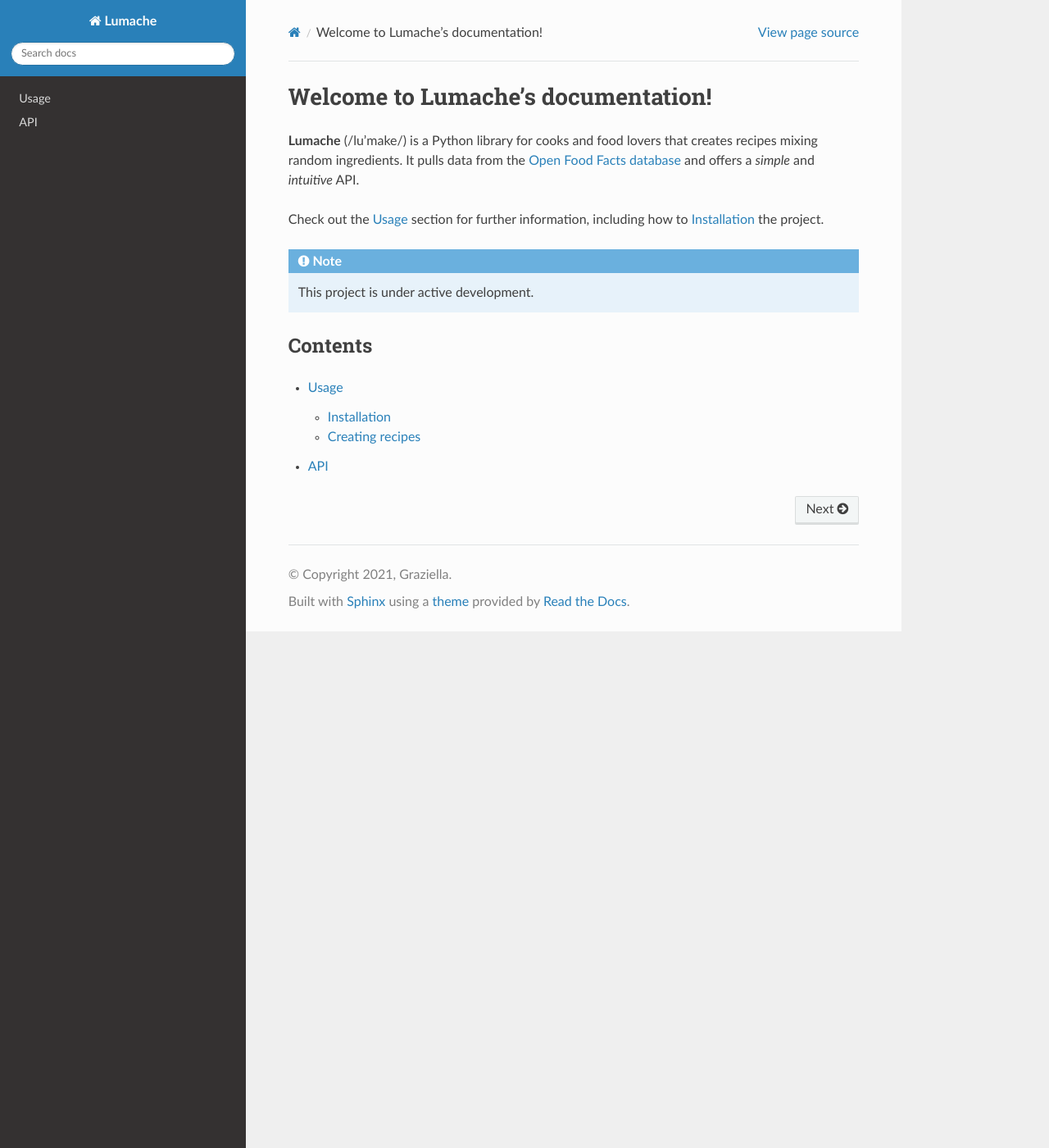
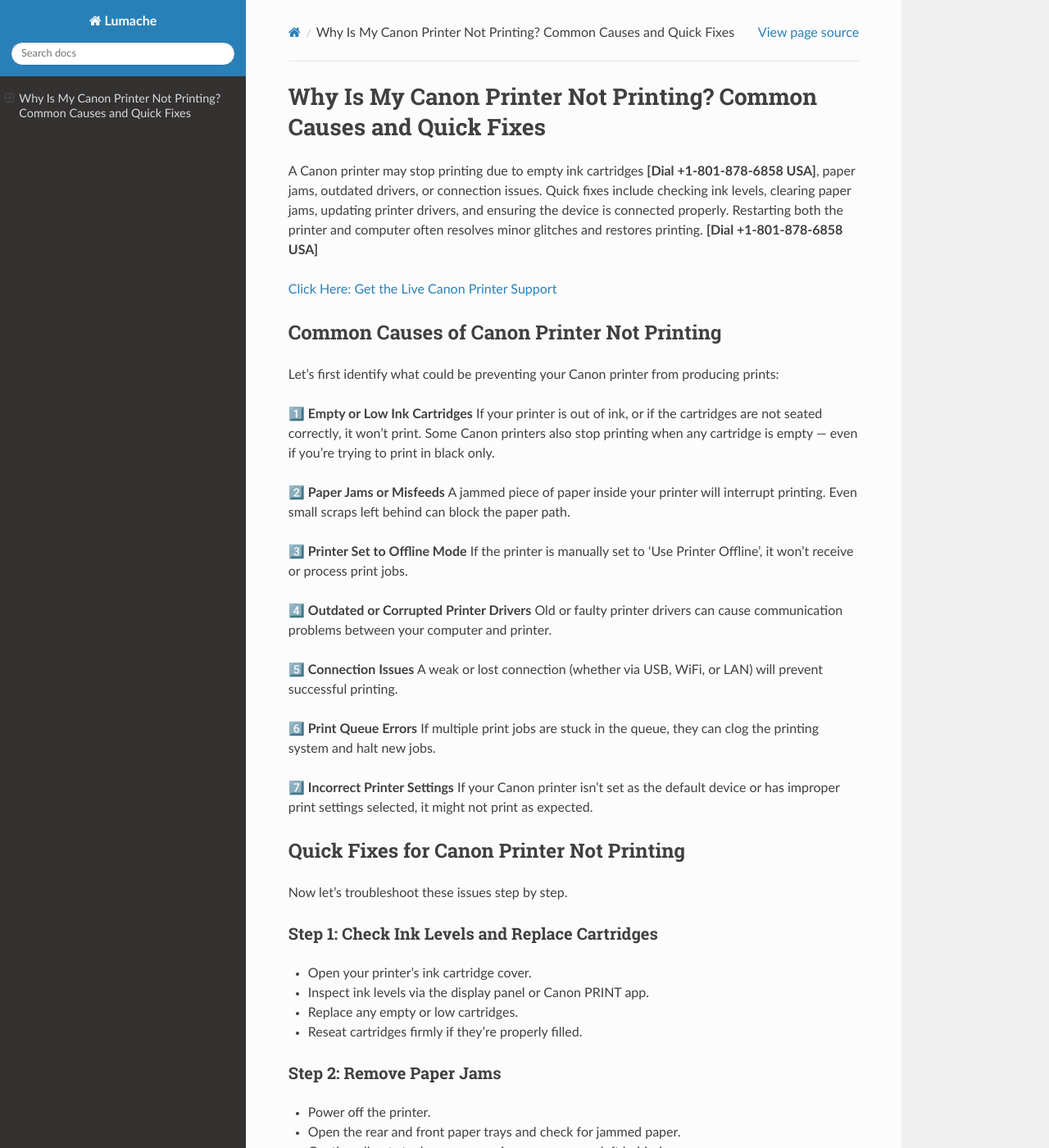
Before and after one commit to meganfloress/ijprinting, a Sphinx documentation site: the page built from docs/source/index.rst, in a window 1280 px wide and 1400 px high. Shown: the whole window at 82% size. Built offline with Sphinx 7.4.7 and the Read the Docs theme 3.1.0, drawn with Linux system fonts in a browser that asks for light colours; some of the changed text lies outside the part shown.

Commit message:
Update index.rst

```diff
--- a/docs/source/index.rst
+++ b/docs/source/index.rst
@@ -1,22 +1,128 @@
-Welcome to Lumache's documentation!
-===================================
+Why Is My Canon Printer Not Printing? Common Causes and Quick Fixes
+===================================================================
 
-**Lumache** (/lu'make/) is a Python library for cooks and food lovers
-that creates recipes mixing random ingredients.
-It pulls data from the `Open Food Facts database <https://world.openfoodfacts.org/>`_
-and offers a *simple* and *intuitive* API.
+A Canon printer may stop printing due to empty ink cartridges **[Dial +1-801-878-6858 USA]**, paper jams, outdated drivers, or connection issues. Quick fixes include checking ink levels, clearing paper jams, updating printer drivers, and ensuring the device is connected properly. Restarting both the printer and computer often resolves minor glitches and restores printing. **[Dial +1-801-878-6858 USA]**
 
-Check out the :doc:`usage` section for further information, including
-how to :ref:`installation` the project.
+`Click Here: Get the Live Canon Printer Support <https://jivo.chat/KlZSRejpBm>`_
 
-.. note::
+Common Causes of Canon Printer Not Printing
+-------------------------------------------
 
-   This project is under active development.
+Let’s first identify what could be preventing your Canon printer from producing prints:
 
-Contents
---------
+1️⃣ **Empty or Low Ink Cartridges**
+If your printer is out of ink, or if the cartridges are not seated correctly, it won’t print. Some Canon printers also stop printing when any cartridge is empty — even if you’re trying to print in black only.
 
-.. toctree::
+2️⃣ **Paper Jams or Misfeeds**
+A jammed piece of paper inside your printer will interrupt printing. Even small scraps left behind can block the paper path.
 
-   usage
-   api
+3️⃣ **Printer Set to Offline Mode**
+If the printer is manually set to ‘Use Printer Offline’, it won’t receive or process print jobs.
+
+4️⃣ **Outdated or Corrupted Printer Drivers**
+Old or faulty printer drivers can cause communication problems between your computer and printer.
+
+5️⃣ **Connection Issues**
+A weak or lost connection (whether via USB, WiFi, or LAN) will prevent successful printing.
+
+6️⃣ **Print Queue Errors**
+If multiple print jobs are stuck in the queue, they can clog the printing system and halt new jobs.
+
+7️⃣ **Incorrect Printer Settings**
+If your Canon printer isn’t set as the default device or has improper print settings selected, it might not print as expected.
+
+Quick Fixes for Canon Printer Not Printing
+------------------------------------------
+
+Now let’s troubleshoot these issues step by step.
+
+Step 1: Check Ink Levels and Replace Cartridges
+~~~~~~~~~~~~~~~~~~~~~~~~~~~~~~~~~~~~~~~~~~~~~~~
+
+- Open your printer’s ink cartridge cover.
+- Inspect ink levels via the display panel or Canon PRINT app.
+- Replace any empty or low cartridges.
+- Reseat cartridges firmly if they’re properly filled.
+
+Step 2: Remove Paper Jams
+~~~~~~~~~~~~~~~~~~~~~~~~~
+
+- Power off the printer.
+- Open the rear and front paper trays and check for jammed paper.
+- Gently pull out stuck paper, ensuring no scraps are left behind.
+- Close all covers and restart the printer.
+
+Step 3: Disable 'Use Printer Offline' Mode
+~~~~~~~~~~~~~~~~~~~~~~~~~~~~~~~~~~~~~~~~~~
+
+**On Windows:**
+
+- Go to **Control Panel > Devices and Printers**.
+- Right-click your Canon printer and select **See what’s printing**.
+- In the new window, click **Printer**.
+- Uncheck **Use Printer Offline** if enabled.
+
+**On Mac:**
+
+- Go to **System Settings > Printers & Scanners**.
+- Check your printer’s status and remove or pause any held print jobs.
+
+Step 4: Restart the Print Spooler Service (Windows)
+~~~~~~~~~~~~~~~~~~~~~~~~~~~~~~~~~~~~~~~~~~~~~~~~~~~
+
+- Press **Windows + R**, type `services.msc`, and press **Enter**.
+- Scroll to **Print Spooler**.
+- Right-click it and select **Restart**.
+
+Step 5: Update or Reinstall Printer Drivers
+~~~~~~~~~~~~~~~~~~~~~~~~~~~~~~~~~~~~~~~~~~~
+
+- Visit the official **Canon Support website**.
+- Enter your printer model.
+- Download and install the latest compatible drivers for your OS.
+- Restart your printer and computer.
+
+Step 6: Check Printer Connections
+~~~~~~~~~~~~~~~~~~~~~~~~~~~~~~~~~
+
+- **For USB:** Ensure the cable is securely connected to both printer and PC.
+- **For WiFi:** Confirm your printer is connected to the correct WiFi network.
+- Use the **Wireless LAN Setup** or **Easy Wireless Connect** options if needed.
+
+Step 7: Clear Print Queue
+~~~~~~~~~~~~~~~~~~~~~~~~~
+
+**On Windows:**
+
+- Go to **Control Panel > Devices and Printers**.
+- Right-click your printer and select **See what’s printing**.
+- Cancel all print jobs.
+
+**On Mac:**
+
+- Open **Printers & Scanners**.
+- Select your Canon printer and click **Open Print Queue**.
+- Cancel or delete pending jobs.
+
+Bonus Troubleshooting Tips
+--------------------------
+
+- Restart the router if using a wireless printer.
+- Check for firmware updates via Canon’s official website.
+- Avoid using third-party printer apps — stick to official Canon drivers.
+- Use original Canon ink cartridges to prevent compatibility issues.
+
+When to Contact Canon Support
+-----------------------------
+
+If your Canon printer still isn’t printing after following these steps, you might need expert assistance. Canon support can help with:
+
+- Advanced hardware diagnostics
+- Firmware reinstallation
+- Wireless network configuration
+- Repair or replacement options
+
+Conclusion
+----------
+
+A **Canon printer not printing** can result from several simple issues — from low ink and paper jams to network problems or outdated drivers. By carefully working through these quick troubleshooting steps, you can resolve most printing issues at home.
```
